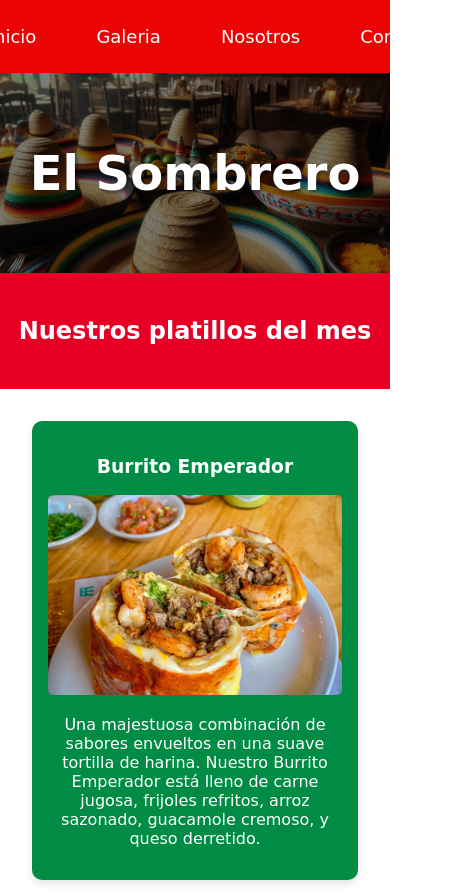
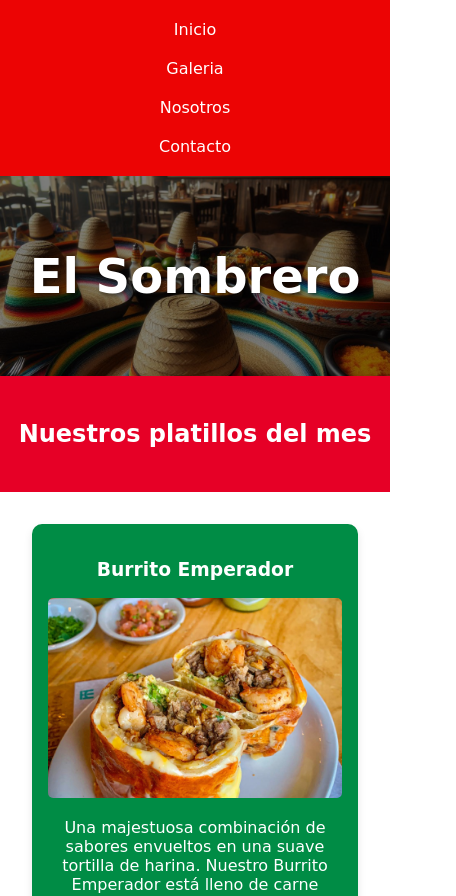
Before and after one commit to Fabry2022/DAWdesafio1, a plain HTML site: page DAWF1/index.html in a window 390 px wide. Shown: the top 896 px of the page, 456 px wide, since content can reach past the window. Drawn offline with Linux system fonts and the light colour scheme; a web font is replaced by a local one.

Commit message:
Update style.css
NAV BAR UPDATE

```diff
--- a/DAWF1/css/style.css
+++ b/DAWF1/css/style.css
@@ -4,16 +4,24 @@ body {
     padding: 0;
     background-color: #FFFFFF;
     color: #333;
+}.navbar {
+    background-color: #ec0404;
+    color: white;
+    padding: 10px 0;
 }
+/* Estilos base para la barra de navegación */
 .navbar {
     background-color: #ec0404;
     color: white;
     padding: 10px 0;
 }
+
 .nav-list {
     list-style-type: none;
     display: flex;
     justify-content: center;
+    margin: 0;
+    padding: 0;
 }
 
 .nav-item {
@@ -32,6 +40,32 @@ body {
     background-color: #555;
     border-radius: 5px;
 }
+
+/* Media Queries para pantallas más pequeñas */
+@media (max-width: 768px) {
+    .nav-list {
+        flex-direction: column;
+        align-items: center;
+    }
+
+    .nav-item {
+        margin: 10px 0;
+    }
+
+    .nav-item a {
+        padding: 10px 20px;
+        font-size: 20px;
+    }
+}
+
+/* Media Queries para pantallas muy pequeñas (móviles) */
+@media (max-width: 480px) {
+    .nav-item a {
+        padding: 12px 25px;
+        font-size: 16px;
+    }
+}
+
 
 header {
     background-image: url('../img/sombrero.jpeg');
```
